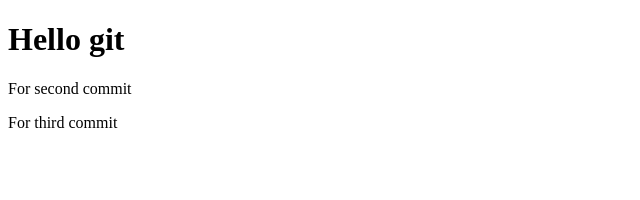
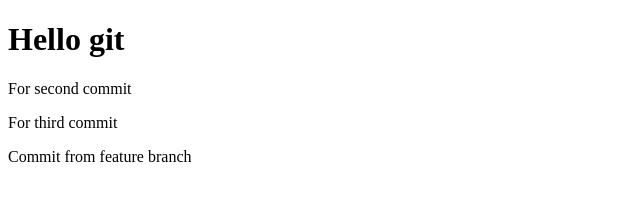
Before and after one commit to sallivan1458/myFirstRepo_1, a plain HTML site: page index.html in a window 1280 px wide. Shown: the whole page, without its empty margins (0-640 px from the left). Drawn offline with Linux system fonts and the light colour scheme.

Commit message:
third->featureCommit

```diff
--- a/index.html
+++ b/index.html
@@ -8,5 +8,6 @@
 <h1>Hello git</h1>
 <p>For second commit</p>
 <p>For third commit</p>
+<p>Commit from feature branch</p>
 </body>
 </html>
```
